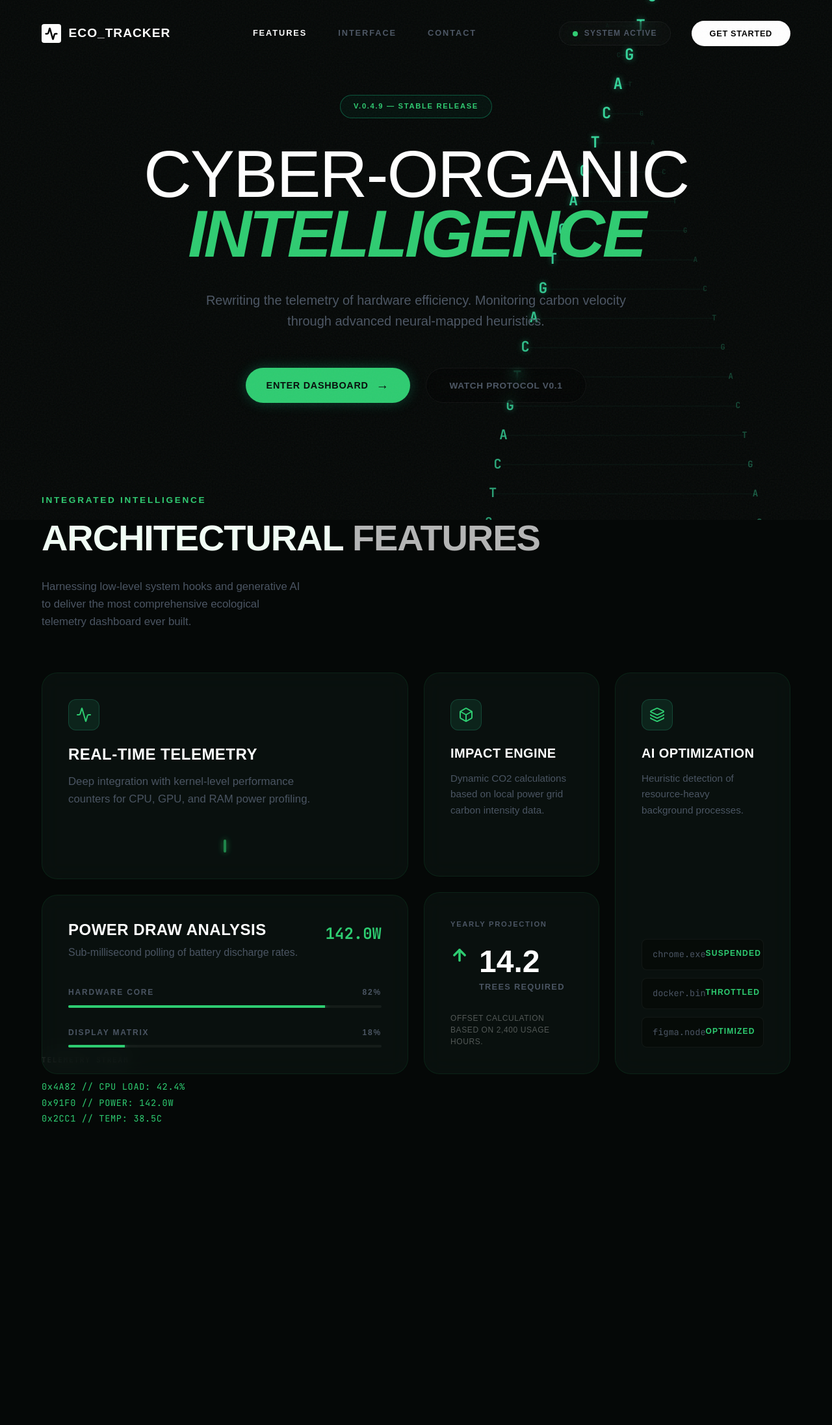
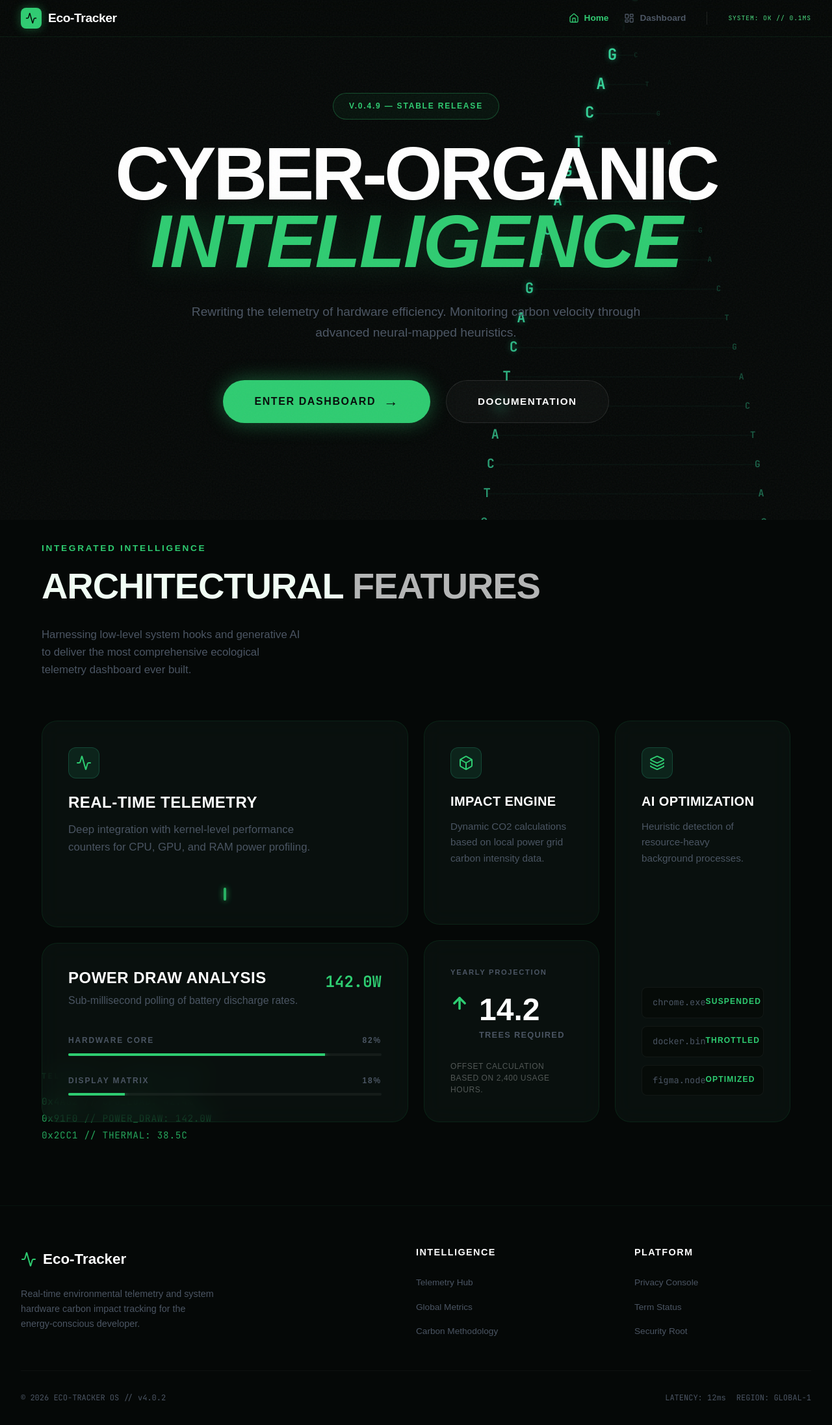
Before and after one commit to Haamid-syed/EcoTracker, a React (Vite) app in the folder frontend/: page / in a window 1280 px wide. Shown: the whole page at 65% size. Before the commit the page ends 1781 px from the top, so only its background shows below. Built offline with nearby package versions, Linux system fonts and the light colour scheme; a web font is replaced by a local one.

Commit message:
added navbar and footer

```diff
--- a/frontend/package.json
+++ b/frontend/package.json
@@ -14,7 +14,8 @@
     "framer-motion": "^12.38.0",
     "lucide-react": "^1.7.0",
     "react": "^19.2.4",
-    "react-dom": "^19.2.4"
+    "react-dom": "^19.2.4",
+    "react-router-dom": "^7.13.2"
   },
   "devDependencies": {
     "@eslint/js": "^9.39.4",
--- a/frontend/src/App.tsx
+++ b/frontend/src/App.tsx
@@ -1,26 +1,51 @@
-import { useState } from 'react';
+import { BrowserRouter, Routes, Route } from 'react-router-dom';
 import { motion, AnimatePresence } from 'framer-motion';
 import './index.css';
 import LandingPage from './LandingPage';
 import { DashboardUI } from './DashboardUI';
+import { Navbar, Footer } from './components/Navigation';
+
+/**
+ * Main Layout wrapper to provide consistent navigation and footers.
+ */
+const Layout = ({ children }: { children: React.ReactNode }) => {
+  return (
+    <div style={{ display: 'flex', flexDirection: 'column', minHeight: '100vh', backgroundColor: 'var(--bg-primary)' }}>
+      <Navbar />
+      <main style={{ flex: 1 }}>
+        {children}
+      </main>
+      <Footer />
+    </div>
+  );
+};
 
 function App() {
-  const [view, setView] = useState<'landing' | 'dashboard'>('landing');
-
   return (
-    <>
+    <BrowserRouter>
+      <Layout>
         <AnimatePresence mode="wait">
-        {view === 'landing' ? (
+          <Routes>
+            <Route
+              path="/"
+              element={
                 <motion.div key="landing" initial={{ opacity: 0 }} animate={{ opacity: 1 }} exit={{ opacity: 0 }} transition={{ duration: 0.5 }}>
-            <LandingPage onEnter={() => setView('dashboard')} />
+                  <LandingPage onEnter={() => {}} /* Using Link instead in LandingPage would be better, but we'll stick to Route navigation */ />
                 </motion.div>
-        ) : (
-          <motion.div key="dashboard" initial={{ opacity: 0 }} animate={{ opacity: 1 }} exit={{ opacity: 0 }} transition={{ duration: 0.5 }}>
+              }
+            />
+            <Route
+              path="/dashboard"
+              element={
+                <motion.div key="dashboard" initial={{ opacity: 0, x: 20 }} animate={{ opacity: 1, x: 0 }} exit={{ opacity: 0, x: -20 }} transition={{ duration: 0.5 }}>
                   <DashboardUI />
                 </motion.div>
-        )}
+              }
+            />
+          </Routes>
         </AnimatePresence>
-    </>
+      </Layout>
+    </BrowserRouter>
   );
 }
 
--- a/frontend/src/LandingPage.tsx
+++ b/frontend/src/LandingPage.tsx
@@ -120,78 +120,45 @@ const DNABackground = () => {
   );
 };
 
-export const LandingPage = ({ onEnter }: { onEnter: () => void }) => {
+import { useNavigate } from 'react-router-dom';
+
+export const LandingPage = () => {
+  const navigate = useNavigate();
+
   return (
-    <div style={{ position: 'relative', width: '100%', minHeight: '100vh', backgroundColor: 'var(--bg-primary)' }}>
+    <div style={{ position: 'relative', width: '100%', minHeight: '100vh', backgroundColor: 'var(--bg-primary)', overflow: 'hidden' }}>
       <DNABackground />
 
-      {/* Navbar */}
-      <motion.nav
-        initial={{ opacity: 0, y: -20 }}
-        animate={{ opacity: 1, y: 0 }}
-        transition={{ duration: 0.8 }}
-        style={{ display: 'flex', justifyContent: 'space-between', alignItems: 'center', padding: '2rem 4rem', zIndex: 10, position: 'relative' }}
-      >
-        {/* Left */}
-        <div style={{ display: 'flex', alignItems: 'center', gap: '0.75rem', fontWeight: 800, fontSize: '1.2rem', letterSpacing: '0.05em', color: 'white', fontFamily: 'var(--font-heading)' }}>
-          <div style={{ background: 'white', color: 'black', padding: '0.3rem', borderRadius: '4px', display: 'flex' }}>
-            <Activity size={20} strokeWidth={3} />
-          </div>
-          ECO_TRACKER
-        </div>
-
-        {/* Middle */}
-        <div style={{ display: 'flex', gap: '3rem', fontSize: '0.8rem', fontWeight: 700, letterSpacing: '0.15em', color: 'var(--text-muted)' }}>
-          <span style={{ cursor: 'pointer', color: 'white', transition: 'color 0.2s' }}>FEATURES</span>
-          <span style={{ cursor: 'pointer', transition: 'color 0.2s' }} className="hover:text-white">INTERFACE</span>
-          <span style={{ cursor: 'pointer', transition: 'color 0.2s' }} className="hover:text-white">CONTACT</span>
-        </div>
-
-        {/* Right */}
-        <div style={{ display: 'flex', alignItems: 'center', gap: '2rem' }}>
-          <div className="glass-panel" style={{ padding: '8px 20px', borderRadius: '30px', display: 'flex', alignItems: 'center', gap: '10px', border: '1px solid rgba(255,255,255,0.05)', background: 'rgba(255,255,255,0.02)' }}>
-            <div style={{ width: 8, height: 8, borderRadius: '50%', backgroundColor: 'var(--accent-neon)', boxShadow: 'var(--accent-glow)' }} />
-            <span style={{ fontSize: '0.75rem', color: 'var(--text-muted)', letterSpacing: '0.1em', fontWeight: 600 }}>SYSTEM ACTIVE</span>
-          </div>
-          <button style={{ background: 'white', color: 'black', padding: '12px 28px', borderRadius: '30px', fontWeight: 700, fontSize: '0.8rem', cursor: 'pointer', border: 'none', letterSpacing: '0.05em', transition: 'transform 0.2s', fontFamily: 'var(--font-body)' }}
-            onMouseOver={(e) => e.currentTarget.style.transform = 'scale(1.05)'}
-            onMouseOut={(e) => e.currentTarget.style.transform = 'scale(1)'}
-          >
-            GET STARTED
-          </button>
-        </div>
-      </motion.nav>
-
       {/* Hero Content */}
-      <div style={{ display: 'flex', flexDirection: 'column', alignItems: 'center', justifyContent: 'center', minHeight: '70vh', zIndex: 10, position: 'relative' }}>
+      <div style={{ display: 'flex', flexDirection: 'column', alignItems: 'center', justifyContent: 'center', minHeight: '85vh', zIndex: 10, position: 'relative', padding: '0 2rem' }}>
         {/* Badge */}
         <motion.div
           initial={{ opacity: 0, scale: 0.9 }}
           animate={{ opacity: 1, scale: 1 }}
           transition={{ duration: 0.5, delay: 0.2 }}
-          style={{ border: '1px solid rgba(16, 185, 129, 0.4)', background: 'rgba(16, 185, 129, 0.05)', color: 'var(--accent-neon)', fontSize: '0.7rem', fontWeight: 700, letterSpacing: '0.15em', padding: '8px 20px', borderRadius: '30px', marginBottom: '2.5rem' }}
+          style={{ border: '1px solid rgba(46, 204, 113, 0.3)', background: 'rgba(46, 204, 113, 0.05)', color: 'var(--accent-neon)', fontSize: '0.75rem', fontWeight: 800, letterSpacing: '0.15em', padding: '10px 24px', borderRadius: '30px', marginBottom: '2rem' }}
         >
           V.0.4.9 — STABLE RELEASE
         </motion.div>
 
         {/* Title */}
         <motion.h1
-          initial={{ opacity: 0, y: 20 }}
+          initial={{ opacity: 0, y: 30 }}
           animate={{ opacity: 1, y: 0 }}
-          transition={{ duration: 0.7, delay: 0.3 }}
-          style={{ fontSize: 'clamp(4rem, 8vw, 7.5rem)', lineHeight: '0.9', textAlign: 'center', fontWeight: 500, margin: 0, fontFamily: 'var(--font-body)', letterSpacing: '-0.02em' }}
+          transition={{ duration: 0.8, delay: 0.3 }}
+          style={{ fontSize: 'clamp(3.5rem, 9vw, 8rem)', lineHeight: '0.9', textAlign: 'center', fontWeight: 900, margin: 0, letterSpacing: '-0.04em', textTransform: 'uppercase', maxWidth: '1200px' }}
         >
           <span style={{ color: 'white' }}>CYBER-ORGANIC</span>
           <br />
-          <span style={{ color: 'var(--accent-neon)', fontStyle: 'italic', fontWeight: 700, letterSpacing: '-0.04em' }}>INTELLIGENCE</span>
+          <span style={{ color: 'var(--accent-neon)', fontStyle: 'italic', fontWeight: 800, letterSpacing: '-0.02em', filter: 'drop-shadow(0 0 20px rgba(46, 204, 113, 0.2))' }}>INTELLIGENCE</span>
         </motion.h1>
 
         {/* Description */}
         <motion.p
           initial={{ opacity: 0 }}
           animate={{ opacity: 1 }}
-          transition={{ duration: 0.8, delay: 0.5 }}
-          style={{ color: 'var(--text-muted)', fontSize: '1.25rem', textAlign: 'center', maxWidth: '650px', marginTop: '2.5rem', lineHeight: '1.6', fontWeight: 400 }}
+          transition={{ duration: 1, delay: 0.5 }}
+          style={{ color: 'var(--text-muted)', fontSize: '1.2rem', textAlign: 'center', maxWidth: '700px', marginTop: '2.5rem', lineHeight: '1.7', fontWeight: 500 }}
         >
           Rewriting the telemetry of hardware efficiency. Monitoring carbon velocity through advanced neural-mapped heuristics.
         </motion.p>
@@ -203,17 +170,35 @@ export const LandingPage = ({ onEnter }: { onEnter: () => void }) => {
           transition={{ duration: 0.6, delay: 0.7 }}
           style={{ display: 'flex', gap: '1.5rem', marginTop: '3.5rem' }}
         >
-          <button onClick={onEnter} style={{ background: 'var(--accent-neon)', color: '#050b09', padding: '16px 32px', borderRadius: '30px', fontWeight: 700, fontSize: '0.9rem', cursor: 'pointer', border: 'none', display: 'flex', alignItems: 'center', gap: '0.5rem', textTransform: 'uppercase', letterSpacing: '0.05em', transition: 'all 0.2s', boxShadow: '0 0 20px rgba(16, 185, 129, 0.3)', fontFamily: 'var(--font-body)' }}
-            onMouseOver={(e) => { e.currentTarget.style.transform = 'translateY(-2px)'; e.currentTarget.style.boxShadow = '0 5px 30px rgba(16, 185, 129, 0.5)'; }}
-            onMouseOut={(e) => { e.currentTarget.style.transform = 'translateY(0)'; e.currentTarget.style.boxShadow = '0 0 20px rgba(16, 185, 129, 0.3)'; }}
+          <button
+            onClick={() => navigate('/dashboard')}
+            style={{
+              background: 'var(--accent-neon)',
+              color: '#050b09',
+              padding: '20px 48px',
+              borderRadius: '40px',
+              fontWeight: 800,
+              fontSize: '1rem',
+              cursor: 'pointer',
+              border: 'none',
+              display: 'flex',
+              alignItems: 'center',
+              gap: '0.75rem',
+              textTransform: 'uppercase',
+              letterSpacing: '0.1em',
+              transition: 'all 0.3s cubic-bezier(0.4, 0, 0.2, 1)',
+              boxShadow: '0 0 30px rgba(46, 204, 113, 0.4)'
+            }}
+            onMouseOver={(e) => { e.currentTarget.style.transform = 'translateY(-3px) scale(1.02)'; e.currentTarget.style.boxShadow = '0 10px 40px rgba(46, 204, 113, 0.6)'; }}
+            onMouseOut={(e) => { e.currentTarget.style.transform = 'translateY(0) scale(1)'; e.currentTarget.style.boxShadow = '0 0 30px rgba(46, 204, 113, 0.4)'; }}
           >
-            ENTER DASHBOARD <span style={{fontSize: '1.2rem', marginLeft: '4px'}}>→</span>
+            ENTER DASHBOARD <span style={{fontSize: '1.4rem'}}>→</span>
           </button>
-          <button style={{ background: 'rgba(0,0,0,0.3)', backdropFilter: 'blur(10px)', color: 'var(--text-muted)', padding: '16px 36px', borderRadius: '30px', fontWeight: 700, fontSize: '0.85rem', cursor: 'pointer', border: '1px solid rgba(255,255,255,0.05)', textTransform: 'uppercase', letterSpacing: '0.05em', transition: 'all 0.2s', fontFamily: 'var(--font-body)' }}
-            onMouseOver={(e) => { e.currentTarget.style.color = 'white'; e.currentTarget.style.borderColor = 'rgba(255,255,255,0.2)' }}
-            onMouseOut={(e) => { e.currentTarget.style.color = 'var(--text-muted)'; e.currentTarget.style.borderColor = 'rgba(255,255,255,0.05)' }}
+          <button style={{ background: 'rgba(255,255,255,0.03)', backdropFilter: 'blur(10px)', color: 'white', padding: '20px 48px', borderRadius: '40px', fontWeight: 800, fontSize: '0.95rem', cursor: 'pointer', border: '1px solid rgba(255,255,255,0.1)', textTransform: 'uppercase', letterSpacing: '0.1em', transition: 'all 0.3s' }}
+            onMouseOver={(e) => { e.currentTarget.style.background = 'rgba(255,255,255,0.08)'; e.currentTarget.style.borderColor = 'rgba(255,255,255,0.2)' }}
+            onMouseOut={(e) => { e.currentTarget.style.background = 'rgba(255,255,255,0.03)'; e.currentTarget.style.borderColor = 'rgba(255,255,255,0.1)' }}
           >
-            WATCH PROTOCOL V0.1
+            DOCUMENTATION
           </button>
         </motion.div>
       </div>
@@ -223,15 +208,15 @@ export const LandingPage = ({ onEnter }: { onEnter: () => void }) => {
         initial={{ opacity: 0, x: -20 }}
         animate={{ opacity: 1, x: 0 }}
         transition={{ duration: 0.8, delay: 1 }}
-        style={{ position: 'absolute', bottom: '3rem', left: '4rem', fontFamily: 'var(--font-mono)', zIndex: 10 }}
+        style={{ position: 'absolute', bottom: '6rem', left: '4rem', fontFamily: 'var(--font-mono)', zIndex: 10 }}
       >
-        <div style={{ color: 'rgba(255,255,255,0.3)', fontSize: '0.7rem', textTransform: 'uppercase', letterSpacing: '0.15em', marginBottom: '1.2rem', fontWeight: 700 }}>
-          TELEMETRY STREAM
+        <div style={{ color: 'rgba(46, 204, 113, 0.4)', fontSize: '0.75rem', textTransform: 'uppercase', letterSpacing: '0.2em', marginBottom: '1rem', fontWeight: 800 }}>
+          TELEMETRY // STREAM_ACTIVE
         </div>
-        <div style={{ color: 'var(--accent-neon)', fontSize: '0.85rem', lineHeight: '1.8', letterSpacing: '0.05em' }}>
-          0x4A82 // CPU LOAD: 42.4%<br/>
-          0x91F0 // POWER: 142.0W<br/>
-          0x2CC1 // TEMP: 38.5C
+        <div style={{ color: 'var(--accent-neon)', fontSize: '0.9rem', lineHeight: '1.8', letterSpacing: '0.05em', opacity: 0.8 }}>
+          0x4A82 // CPU_LOAD: 42.4%<br/>
+          0x91F0 // POWER_DRAW: 142.0W<br/>
+          0x2CC1 // THERMAL: 38.5C
         </div>
       </motion.div>
 
@@ -242,7 +227,7 @@ export const LandingPage = ({ onEnter }: { onEnter: () => void }) => {
   );
 };
 
-const ArchitecturalFeatures = () => {
+function ArchitecturalFeatures() {
   return (
     <div style={{ maxWidth: '1400px', margin: '0 auto', padding: '6rem 4rem 8rem 4rem', position: 'relative', zIndex: 10 }}>
       {/* Header */}
--- /dev/null
+++ b/frontend/src/components/Navigation.tsx
@@ -0,0 +1,111 @@
+import { motion } from 'framer-motion';
+import { NavLink, Link } from 'react-router-dom';
+import { LayoutDashboard, Home, Activity } from 'lucide-react';
+
+export const Navbar = () => {
+  return (
+    <motion.nav
+      initial={{ y: -100 }}
+      animate={{ y: 0 }}
+      style={{
+        position: 'sticky',
+        top: 0,
+        zIndex: 50,
+        background: 'rgba(5, 8, 7, 0.85)',
+        backdropFilter: 'blur(20px)',
+        borderBottom: '1px solid rgba(46, 204, 113, 0.1)',
+        padding: '0.75rem 2rem'
+      }}
+    >
+      <div style={{ maxWidth: '1400px', margin: '0 auto', display: 'flex', justifyContent: 'space-between', alignItems: 'center' }}>
+        <Link to="/" style={{ textDecoration: 'none', display: 'flex', alignItems: 'center', gap: '10px' }}>
+          <div style={{ width: '32px', height: '32px', background: 'var(--accent-neon)', borderRadius: '8px', display: 'flex', alignItems: 'center', justifyContent: 'center', boxShadow: '0 0 15px rgba(46,204,113,0.4)' }}>
+            <Activity size={18} color="black" />
+          </div>
+          <span style={{ fontSize: '1.2rem', fontWeight: 800, color: 'white', letterSpacing: '-0.02em' }}>Eco-Tracker</span>
+        </Link>
+
+        <div style={{ display: 'flex', gap: '1.5rem', alignItems: 'center' }}>
+          <NavLink to="/" style={({ isActive }) => ({ ...navLinkStyle, color: isActive ? 'var(--accent-neon)' : 'var(--text-muted)' })}>
+            <Home size={16} /> Home
+          </NavLink>
+          <NavLink to="/dashboard" style={({ isActive }) => ({ ...navLinkStyle, color: isActive ? 'var(--accent-neon)' : 'var(--text-muted)' })}>
+            <LayoutDashboard size={16} /> Dashboard
+          </NavLink>
+
+          <div style={{ width: '1px', height: '20px', background: 'rgba(255,255,255,0.1)', margin: '0 0.5rem' }} />
+
+          <div style={{ fontSize: '0.6rem', color: 'var(--text-telemetry)', fontFamily: 'var(--font-mono)', letterSpacing: '0.1em' }}>
+            SYSTEM: OK // 0.1MS
+          </div>
+        </div>
+      </div>
+    </motion.nav>
+  );
+};
+
+export const Footer = () => {
+  return (
+    <footer style={{
+      background: 'var(--bg-primary)',
+      borderTop: '1px solid rgba(46, 204, 113, 0.05)',
+      padding: '4rem 2rem 2rem',
+      marginTop: 'auto'
+    }}>
+      <div style={{ maxWidth: '1400px', margin: '0 auto', display: 'grid', gridTemplateColumns: '2fr 1fr 1fr', gap: '4rem' }}>
+        <div>
+          <div style={{ display: 'flex', alignItems: 'center', gap: '10px', marginBottom: '1.5rem' }}>
+            <Activity size={24} color="var(--accent-neon)" />
+            <span style={{ fontSize: '1.4rem', fontWeight: 800, color: 'white' }}>Eco-Tracker</span>
+          </div>
+          <p style={{ color: 'var(--text-muted)', fontSize: '0.9rem', maxWidth: '300px', lineHeight: 1.6 }}>
+            Real-time environmental telemetry and system hardware carbon impact tracking for the energy-conscious developer.
+          </p>
+        </div>
+
+        <div>
+          <h4 style={{ color: 'white', marginBottom: '1.5rem', fontSize: '0.9rem', textTransform: 'uppercase', letterSpacing: '0.1em' }}>Intelligence</h4>
+          <ul style={{ listStyle: 'none', padding: 0, margin: 0, display: 'flex', flexDirection: 'column', gap: '0.75rem' }}>
+            <li><Link to="/dashboard" style={footerLinkStyle}>Telemetry Hub</Link></li>
+            <li><Link to="/metrics" style={footerLinkStyle}>Global Metrics</Link></li>
+            <li><Link to="/about" style={footerLinkStyle}>Carbon Methodology</Link></li>
+          </ul>
+        </div>
+
+        <div>
+          <h4 style={{ color: 'white', marginBottom: '1.5rem', fontSize: '0.9rem', textTransform: 'uppercase', letterSpacing: '0.1em' }}>Platform</h4>
+          <ul style={{ listStyle: 'none', padding: 0, margin: 0, display: 'flex', flexDirection: 'column', gap: '0.75rem' }}>
+            <li><Link to="/" style={footerLinkStyle}>Privacy Console</Link></li>
+            <li><Link to="/" style={footerLinkStyle}>Term Status</Link></li>
+            <li><Link to="/" style={footerLinkStyle}>Security Root</Link></li>
+          </ul>
+        </div>
+      </div>
+
+      <div style={{ maxWidth: '1400px', margin: '3rem auto 0', paddingTop: '2rem', borderTop: '1px solid rgba(255,255,255,0.03)', display: 'flex', justifyContent: 'space-between', alignItems: 'center' }}>
+        <p style={{ color: '#4b5563', fontSize: '0.75rem', fontFamily: 'var(--font-mono)' }}>© 2026 ECO-TRACKER OS // v4.0.2</p>
+        <div style={{ display: 'flex', gap: '1rem', fontSize: '0.75rem', color: '#4b5563', fontFamily: 'var(--font-mono)' }}>
+          <span>LATENCY: 12ms</span>
+          <span>REGION: GLOBAL-1</span>
+        </div>
+      </div>
+    </footer>
+  );
+};
+
+const navLinkStyle = {
+  display: 'flex',
+  alignItems: 'center',
+  gap: '8px',
+  textDecoration: 'none',
+  fontSize: '0.85rem',
+  fontWeight: 600,
+  transition: 'color 0.2s ease'
+};
+
+const footerLinkStyle = {
+  textDecoration: 'none',
+  color: 'var(--text-muted)',
+  fontSize: '0.85rem',
+  transition: 'color 0.2s ease'
+};
```
Also changed, not shown: frontend/src/DashboardUI.tsx (+2 -17 lines), frontend/src/components/Visuals.tsx (+32 -8 lines), 1 other file (tests, documents, lock files or other folders). Lines whose indentation alone changed are shown as unchanged.
